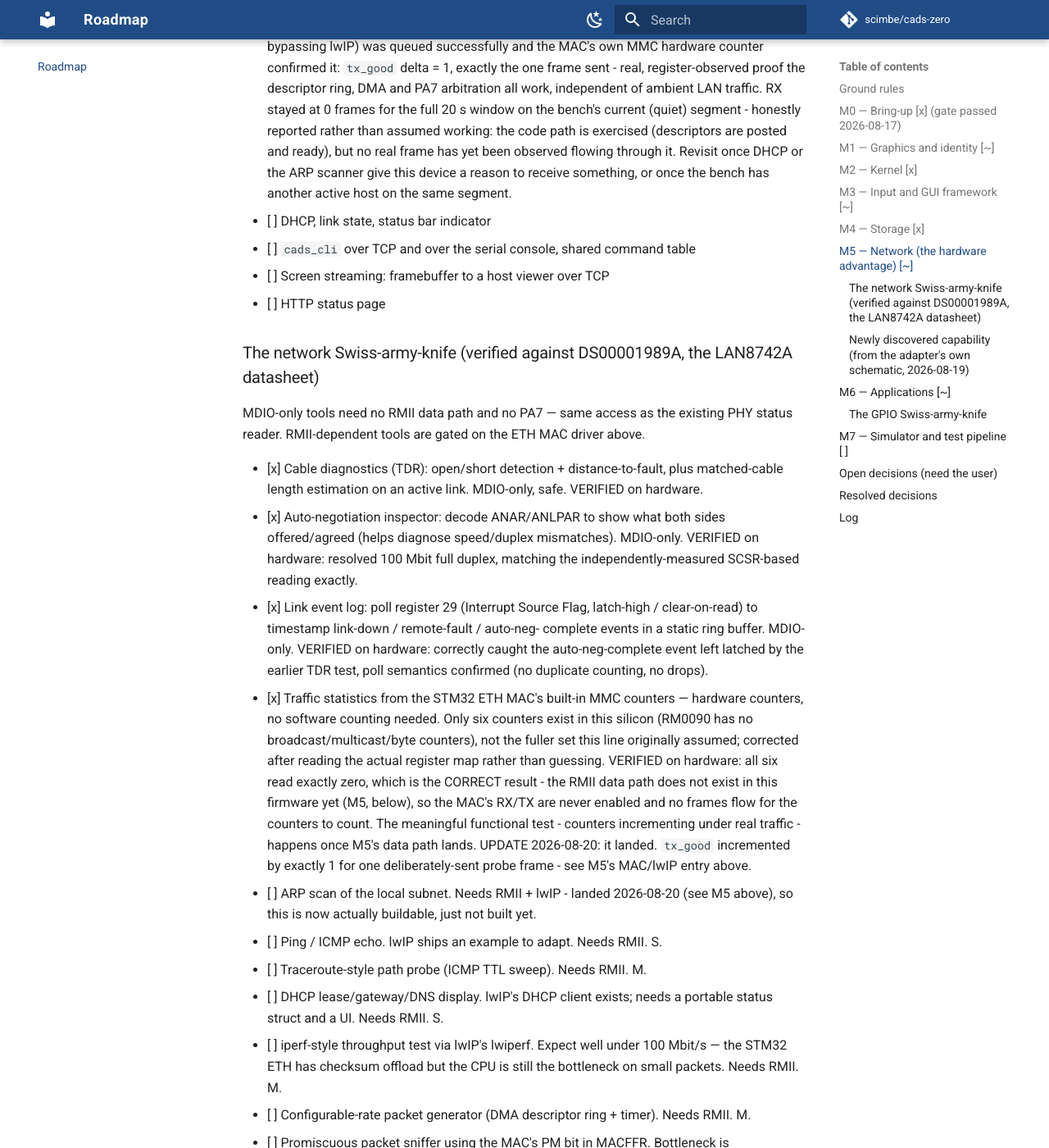
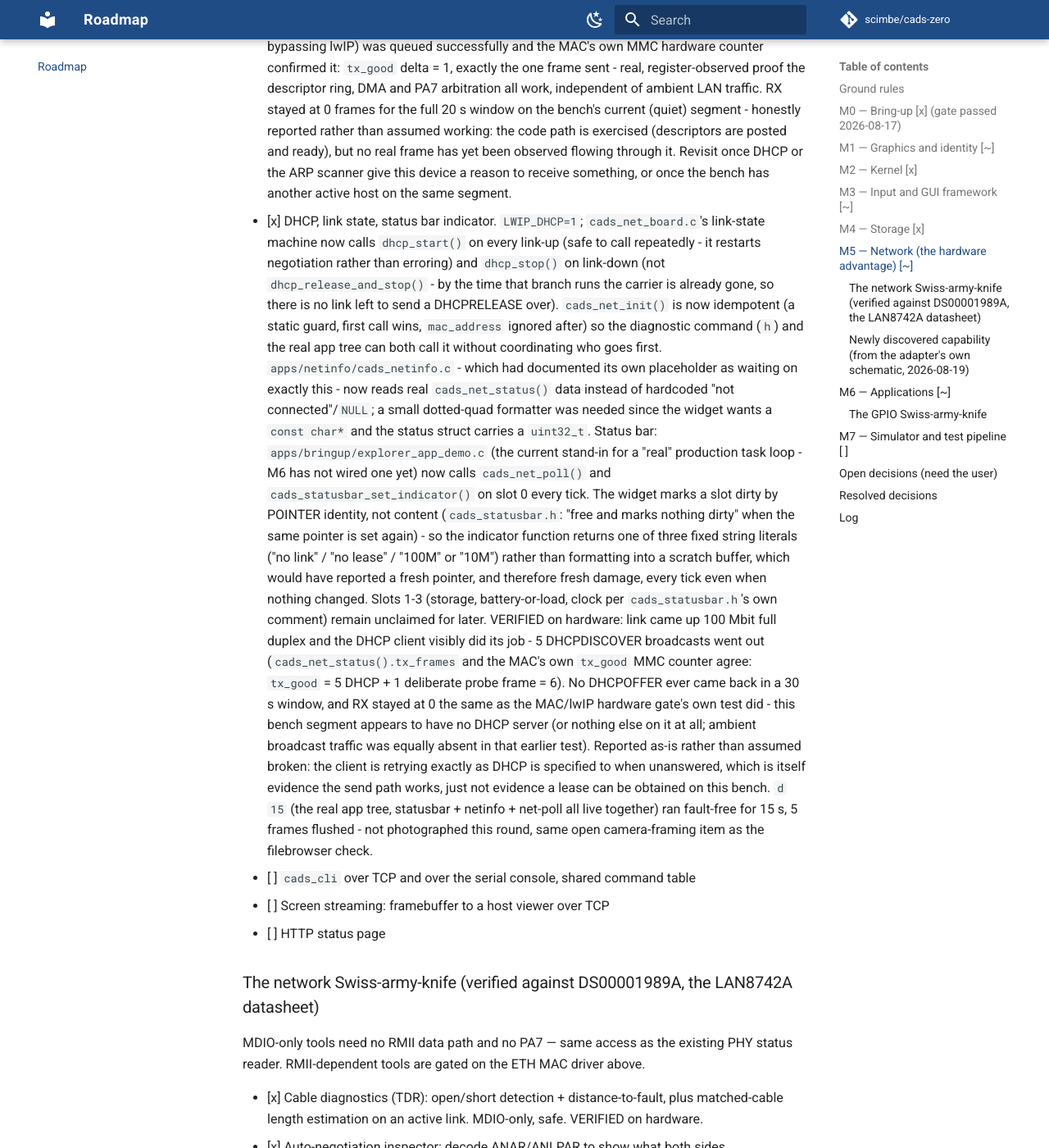
Before and after one commit to scimbe/cads-zero-firmware, an MkDocs documentation site: the page built from docs/ROADMAP.md, in a window 1280 px wide and 1400 px high, scrolled down 7562 px. Shown: the whole window at 82% size. Built offline with MkDocs 1.6.1 and Material for MkDocs 9.7.7, drawn with Linux system fonts in a browser that asks for light colours; comment, search, counter and statistics services are not loaded; some of the changed text lies outside the part shown.

Commit message:
M5: DHCP, link state, status bar indicator
DHCP client (LWIP_DHCP=1), started/stopped by cads_net_board.c's link
state machine. Made cads_net_init() idempotent so the diagnostic 'h'
command and the real app tree can both bring networking up without
coordinating who calls it first.

apps/netinfo now reads real cads_net_status() data instead of its
documented placeholder. Status bar slot 0 now shows link state, wired
into explorer_app_demo.c's tick loop (still the stand-in for a real
production task loop until M6 builds one) - the widget dedupes by
pointer identity, not content, so the indicator returns fixed string
literals rather than a reformatted buffer.

VERIFIED on hardware: 100 Mbit full duplex link, DHCP client visibly
broadcasting DHCPDISCOVER (5 retries, confirmed by both the netif
counter and the MAC's MMC tx_good register). No DHCPOFFER came back and
RX stayed at 0 - this bench segment has no DHCP server, reported as-is
rather than assumed broken. App tree with statusbar+netinfo+net-poll
ran fault-free for 15s.

Co-Authored-By: Claude Sonnet 5 <noreply@anthropic.com>
Claude-Session: https://claude.ai/code/session_018Xe8BHHARvXCBXg4LEy4Py

```diff
--- a/docs/ROADMAP.md
+++ b/docs/ROADMAP.md
@@ -351,7 +351,46 @@ Prove the toolchain, the boot path and the display path on real silicon.
       yet been observed flowing through it. Revisit once DHCP or the ARP
       scanner give this device a reason to receive something, or once the
       bench has another active host on the same segment.
-- [ ] DHCP, link state, status bar indicator
+- [x] DHCP, link state, status bar indicator. `LWIP_DHCP=1`;
+      `cads_net_board.c`'s link-state machine now calls `dhcp_start()` on
+      every link-up (safe to call repeatedly - it restarts negotiation
+      rather than erroring) and `dhcp_stop()` on link-down (not
+      `dhcp_release_and_stop()` - by the time that branch runs the carrier
+      is already gone, so there is no link left to send a DHCPRELEASE over).
+      `cads_net_init()` is now idempotent (a static guard, first call wins,
+      `mac_address` ignored after) so the diagnostic command (`h`) and the
+      real app tree can both call it without coordinating who goes first.
+      `apps/netinfo/cads_netinfo.c` - which had documented its own
+      placeholder as waiting on exactly this - now reads real
+      `cads_net_status()` data instead of hardcoded "not connected"/`NULL`;
+      a small dotted-quad formatter was needed since the widget wants a
+      `const char*` and the status struct carries a `uint32_t`.
+      Status bar: `apps/bringup/explorer_app_demo.c` (the current stand-in
+      for a "real" production task loop - M6 has not wired one yet) now
+      calls `cads_net_poll()` and `cads_statusbar_set_indicator()` on slot 0
+      every tick. The widget marks a slot dirty by POINTER identity, not
+      content (`cads_statusbar.h`: "free and marks nothing dirty" when the
+      same pointer is set again) - so the indicator function returns one of
+      three fixed string literals ("no link" / "no lease" / "100M" or
+      "10M") rather than formatting into a scratch buffer, which would have
+      reported a fresh pointer, and therefore fresh damage, every tick even
+      when nothing changed. Slots 1-3 (storage, battery-or-load, clock per
+      `cads_statusbar.h`'s own comment) remain unclaimed for later.
+      VERIFIED on hardware: link came up 100 Mbit full duplex and the DHCP
+      client visibly did its job - 5 DHCPDISCOVER broadcasts went out
+      (`cads_net_status().tx_frames` and the MAC's own `tx_good` MMC counter
+      agree: `tx_good` = 5 DHCP + 1 deliberate probe frame = 6). No
+      DHCPOFFER ever came back in a 30 s window, and RX stayed at 0 the same
+      as the MAC/lwIP hardware gate's own test did - this bench segment
+      appears to have no DHCP server (or nothing else on it at all; ambient
+      broadcast traffic was equally absent in that earlier test). Reported
+      as-is rather than assumed broken: the client is retrying exactly as
+      DHCP is specified to when unanswered, which is itself evidence the
+      send path works, just not evidence a lease can be obtained on this
+      bench. `d 15` (the real app tree, statusbar + netinfo + net-poll all
+      live together) ran fault-free for 15 s, 5 frames flushed - not
+      photographed this round, same open camera-framing item as the
+      filebrowser check.
 - [ ] `cads_cli` over TCP and over the serial console, shared command table
 - [ ] Screen streaming: framebuffer to a host viewer over TCP
 - [ ] HTTP status page
@@ -513,6 +552,29 @@ _None outstanding._
       448 ms frame.
 
 ## Log
+
+- 2026-08-20 — M5's second task: DHCP + link state + status bar indicator.
+  `LWIP_DHCP=1`; link-up/down now starts/stops the DHCP client. Made
+  `cads_net_init()` idempotent (first call wins, rest are no-ops) so the
+  diagnostic command and the real app tree can both bring networking up
+  without coordinating. Wired `apps/netinfo` to real `cads_net_status()`
+  data - it had documented its own placeholder as waiting on exactly this
+  service. Wired the status bar's slot 0 to link state in
+  `explorer_app_demo.c` (still the stand-in for a real production loop -
+  M6 has not built one yet); learned the widget dedupes by POINTER, not
+  content, so the indicator returns one of three fixed string literals
+  rather than formatting into a buffer every tick, which would have
+  reported false damage constantly.
+  VERIFIED on hardware: 100 Mbit full duplex link, and the DHCP client
+  visibly at work - 5 real DHCPDISCOVER broadcasts, confirmed by both the
+  netif's own counter and the MAC's MMC `tx_good` register. No DHCPOFFER
+  came back in 30 s and RX stayed at 0, matching the previous task's
+  finding - this bench segment has no DHCP server and little to no ambient
+  traffic. Reported honestly rather than assumed broken: retrying
+  unanswered is correct DHCP behaviour, and the send path is now proven
+  twice over (the earlier deliberate probe frame, and now real protocol
+  traffic). The app tree with statusbar + netinfo + net-poll all live
+  together ran fault-free for 15 s on real hardware.
 
 - 2026-08-20 — M5's first task landed: bare-metal Ethernet MAC/DMA driver
   (`targets/itsboard/hal/hal_eth_mac.{h,c}`) plus a new target-neutral
```
Also changed, not shown: 9 other files.
